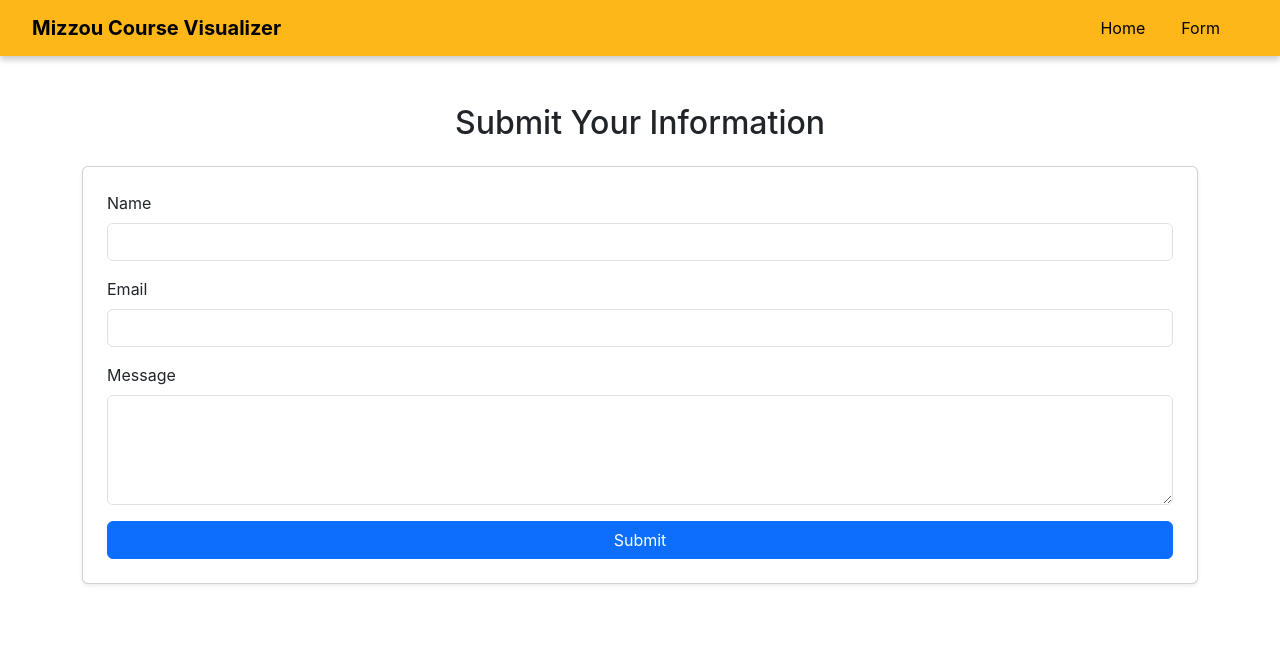
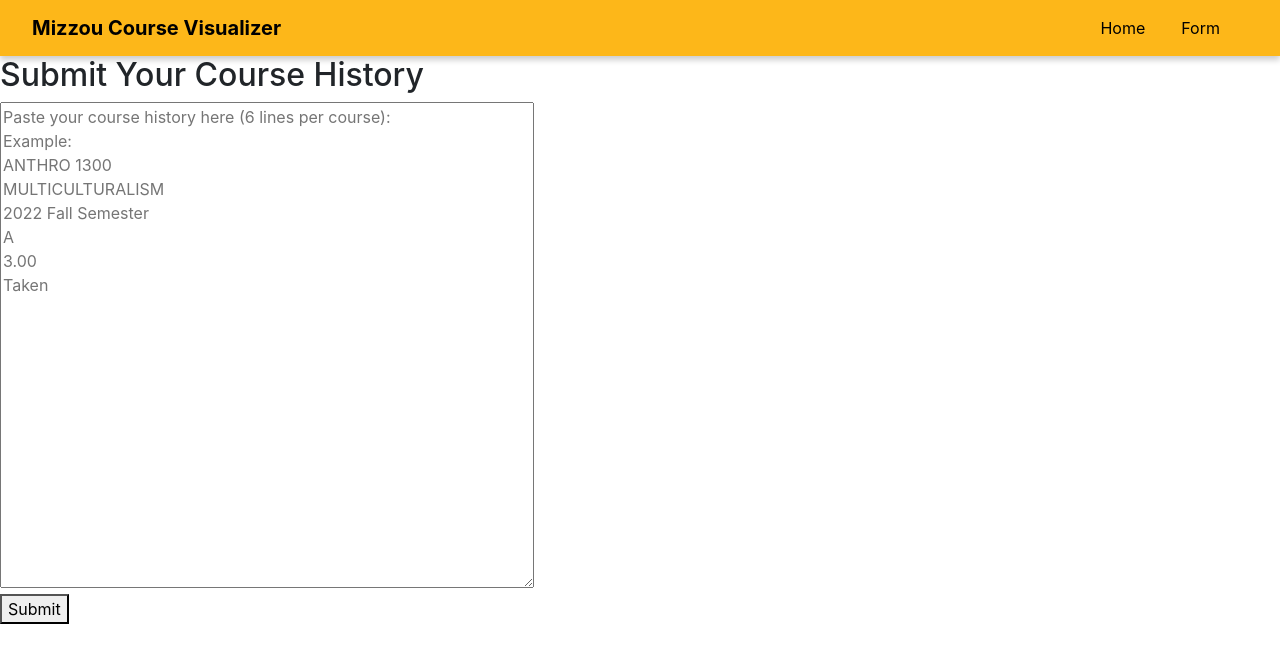
Before and after one commit to Jeh333/Jeh333.github.io, a React (Create React App) app in the folder client/: page /form in a window 1280 px wide. Shown: the top 662 px of the page. Built offline with nearby package versions, Linux system fonts and the light colour scheme.

Commit message:
Added new mongo model for course histories and modified the form page routes and posts

```diff
--- a/client/src/pages/FormPage.js
+++ b/client/src/pages/FormPage.js
@@ -2,66 +2,79 @@ import React, { useState } from "react";
 import axios from "axios";
 
 function FormPage() {
-  const [formData, setFormData] = useState({
-    name: "",
-    email: "",
-    message: "",
-  });
-
-  const handleChange = (e) => {
-    const { name, value } = e.target;
-    setFormData({ ...formData, [name]: value });
-  };
+  const [courseInput, setCourseInput] = useState("");
 
   const handleSubmit = async (e) => {
     e.preventDefault();
+
+    // Split the input into lines, removing empty lines
+    const lines = courseInput
+      .split(/\r?\n/)
+      .map((line) => line.trim())
+      .filter(Boolean);
+
+    if (lines.length === 0) {
+      alert("Please enter your course history.");
+      return;
+    }
+
+    const courses = [];
+
+    for (let i = 0; i < lines.length; i += 6) {
+      const course = {
+        programId: lines[i] || "",
+        description: lines[i + 1] || "",
+        semester: lines[i + 2] || "",
+        grade: lines[i + 3] || "",
+        credits: parseFloat(lines[i + 4]) || 0,
+        status: lines[i + 5] || "",
+      };
+
+      if (
+        !course.programId ||
+        !course.description ||
+        !course.semester ||
+        !course.grade ||
+        !course.credits ||
+        !course.status
+      ) {
+        alert(
+          `Invalid input format detected. Please ensure all fields are present for each course.`
+        );
+        return;
+      }
+
+      courses.push(course);
+    }
+
     try {
-      const response = await axios.post("http://localhost:5000/submit", formData);
-      alert(response.data.message); // Notify user
-      setFormData({ name: "", email: "", message: "" }); // Clear form
+      const response = await axios.post(
+        "http://localhost:5000/submit-course-history",
+        { courses }
+      );
+      alert(response.data.message);
+      setCourseInput("");
     } catch (error) {
-      console.error("Error submitting form:", error);
+      console.error("Error submitting course history:", error);
+      alert("Error submitting course history. Please try again.");
     }
   };
 
   return (
-    <div className="container mt-5">
-      <h2 className="mb-4 text-center">Submit Your Information</h2>
-      <form onSubmit={handleSubmit} className="card p-4 shadow-sm">
-        <div className="mb-3">
-          <label className="form-label">Name</label>
-          <input
-            type="text"
-            className="form-control"
-            name="name"
-            value={formData.name}
-            onChange={handleChange}
+    <div>
+      <h2>Submit Your Course History</h2>
+      <form onSubmit={handleSubmit}>
+        <div>
+          <textarea
+            value={courseInput}
+            onChange={(e) => setCourseInput(e.target.value)}
+            rows={20}
+            cols={50}
+            placeholder={`Paste your course history here (6 lines per course):\nExample:\nANTHRO 1300\nMULTICULTURALISM\n2022 Fall Semester\nA\n3.00\nTaken`}
             required
           />
         </div>
-        <div className="mb-3">
-          <label className="form-label">Email</label>
-          <input
-            type="email"
-            className="form-control"
-            name="email"
-            value={formData.email}
-            onChange={handleChange}
-            required
-          />
-        </div>
-        <div className="mb-3">
-          <label className="form-label">Message</label>
-          <textarea
-            className="form-control"
-            name="message"
-            value={formData.message}
-            onChange={handleChange}
-            rows="4"
-            required
-          ></textarea>
-        </div>
-        <button type="submit" className="btn btn-primary w-100">Submit</button>
+        <button type="submit">Submit</button>
       </form>
     </div>
   );
```
Also changed, not shown: 1 other file (tests, documents, lock files or other folders).
